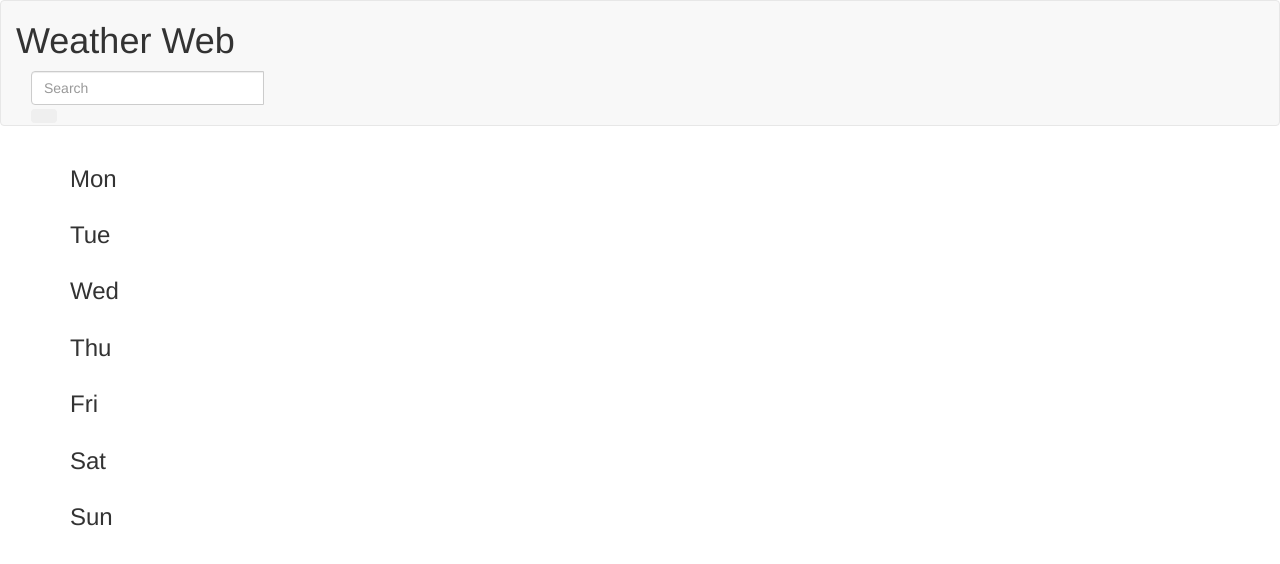
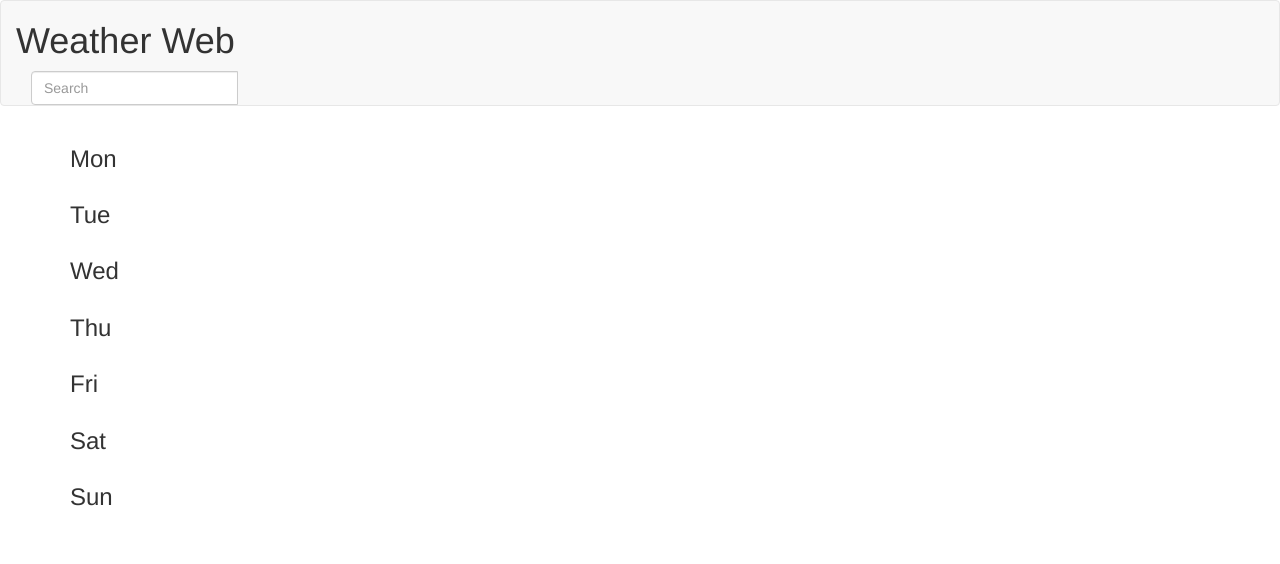
Before and after one commit to dindanrml/Weather-Web, a plain HTML site: page index.html in a window 1280 px wide. Drawn offline with nearby package versions, Linux system fonts and the light colour scheme.

Commit message:
fixing html for navigation bar

```diff
--- a/index.html
+++ b/index.html
@@ -9,25 +9,27 @@
 
  <body>
     <main>
+        <!-- Start Navigator Bar -->
         <nav class="navbar navbar-default">
             <div class="container-fluid">
                 <div class="navbar-header">
                     <h1>Weather Web</h1>
             </div>
+
             <ul class="nav navbar-nav">
                 <div class="container mt-5">
                      <form class="input-group">
                          <input class="form-control" type="search" placeholder="Search" aria-label="Search">
-                      <button class="btn btn-outline-secondary" type="submit">
                          <i class="bi bi-search"></i>
                          </button>
                      </form>
                 </div>
-
             </ul>
         </nav>
+        <!-- End Navigation Bar -->
 
 
+        <!-- Start Days Table-->
         <div class="container">
             <div class="row">
                 <div class="col-sm-7">
```
Lines whose indentation alone changed are shown as unchanged.
